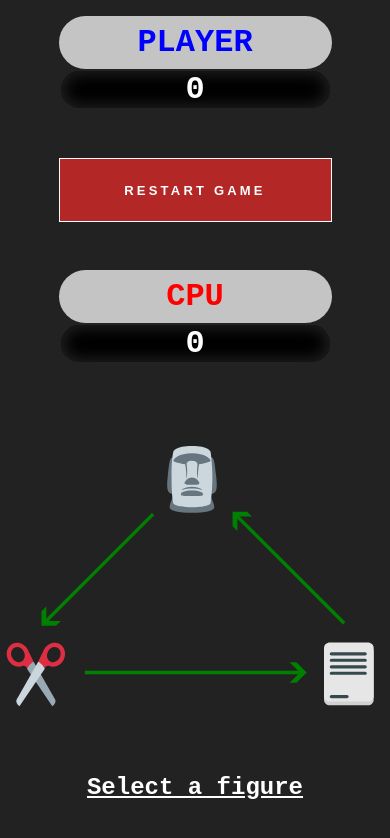
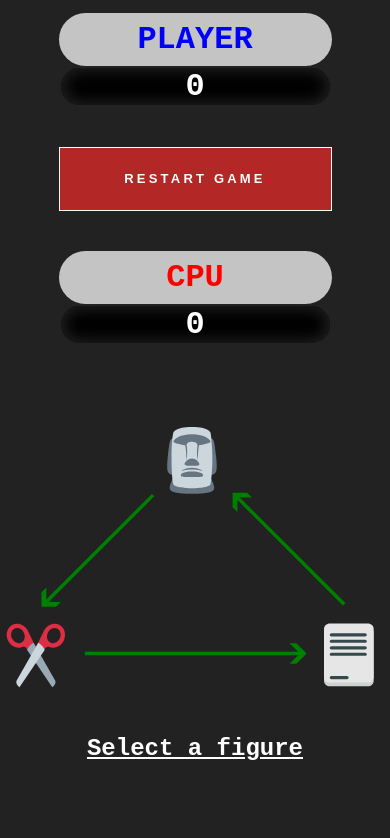
Before and after one commit to MariL11/manzdev-retos-rock-paper-scissors, a plain HTML site: page index.html in a window 390 px wide. Drawn offline with Linux system fonts and the light colour scheme.

Commit message:
Modificaciones

```diff
--- a/style.css
+++ b/style.css
@@ -83,7 +83,7 @@ button{
 @media screen and (max-width: 750px) {
     #scoreboard{
         flex-direction: column;
-        margin-top: 1rem;
+        margin-top: 0.8rem;
     }
 
     #scoreboard > div > p{
@@ -97,7 +97,7 @@ button{
     }
 
     button{
-        margin-block: 3rem;
+        margin-block: 2.5rem;
         width: 70%;
     }
 
@@ -107,6 +107,7 @@ button{
 
     #result{
         margin: 5%;
+        margin-top: 0;
         font-size: x-large;
     }
 }
```
